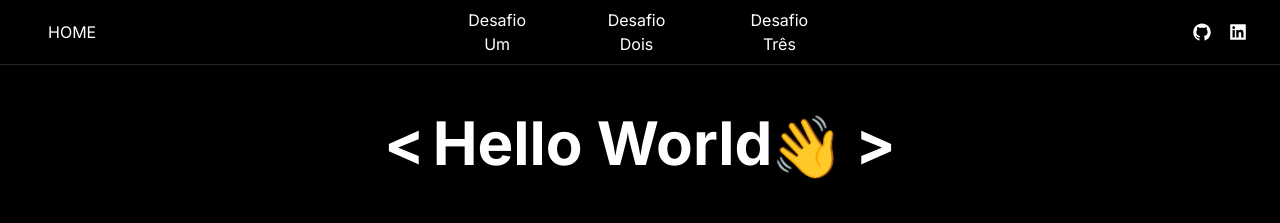
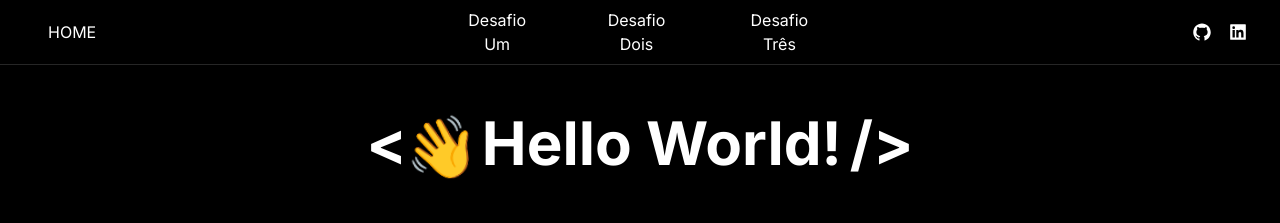
Before and after one commit to imLymei/desafios-rdo, a Next.js app: page / in a window 1280 px wide. Shown: the top 223 px of the page. Built offline with nearby package versions, Linux system fonts and the light colour scheme.

Commit message:
style: changed home title to match my github README

```diff
--- a/app/page.tsx
+++ b/app/page.tsx
@@ -11,13 +11,13 @@ type ChallengesCard = {
 export default function Home() {
 	return (
 		<main className='flex flex-col justify-center items-center gap-16 p-12'>
-			<div className='flex text-6xl gap-2 font-bold'>
+			<div className='flex text-6xl font-bold'>
 				<p>{'<'}</p>
-				<div className='flex justify-center'>
-					<h1>Hello World</h1>
+				<div className='flex justify-center pr-2'>
 					<div className='hello origin-bottom-right'>👋</div>
+					<h1>Hello World!</h1>
 				</div>
-				<p>{'>'}</p>
+				<p>{'/>'}</p>
 			</div>
 			<div className='grid grid-cols-3 grid-rows-1 gap-8'>
 				<ChallengesCard
```
